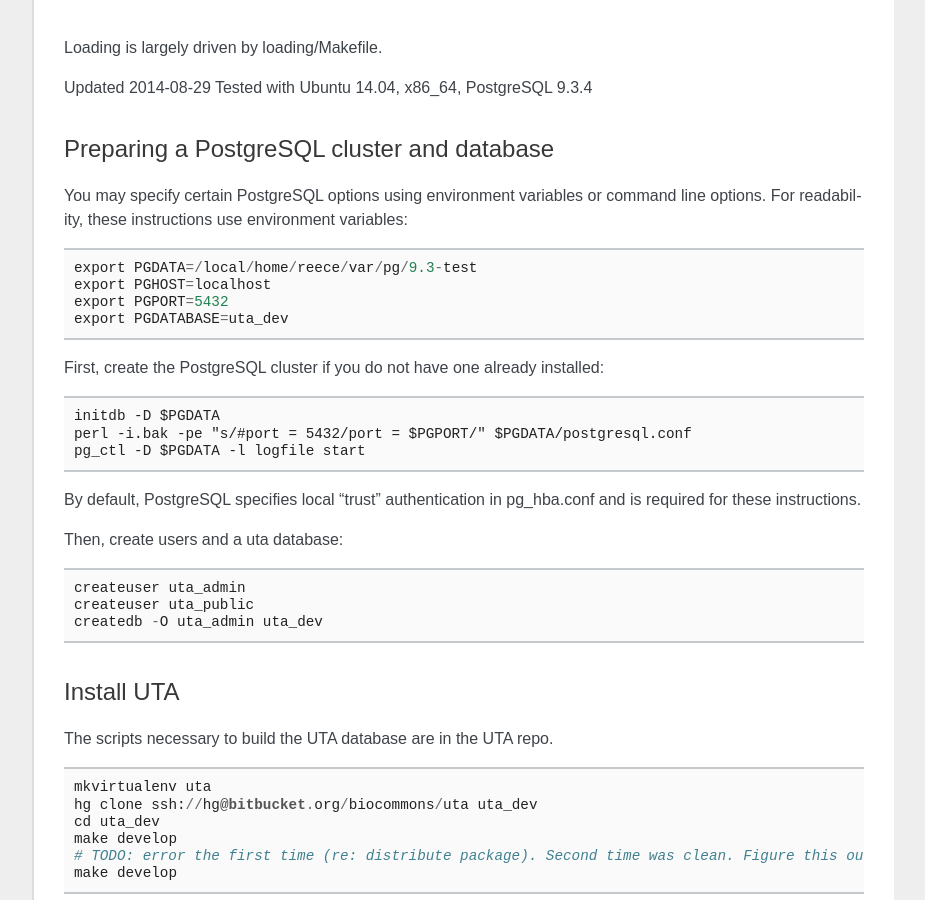
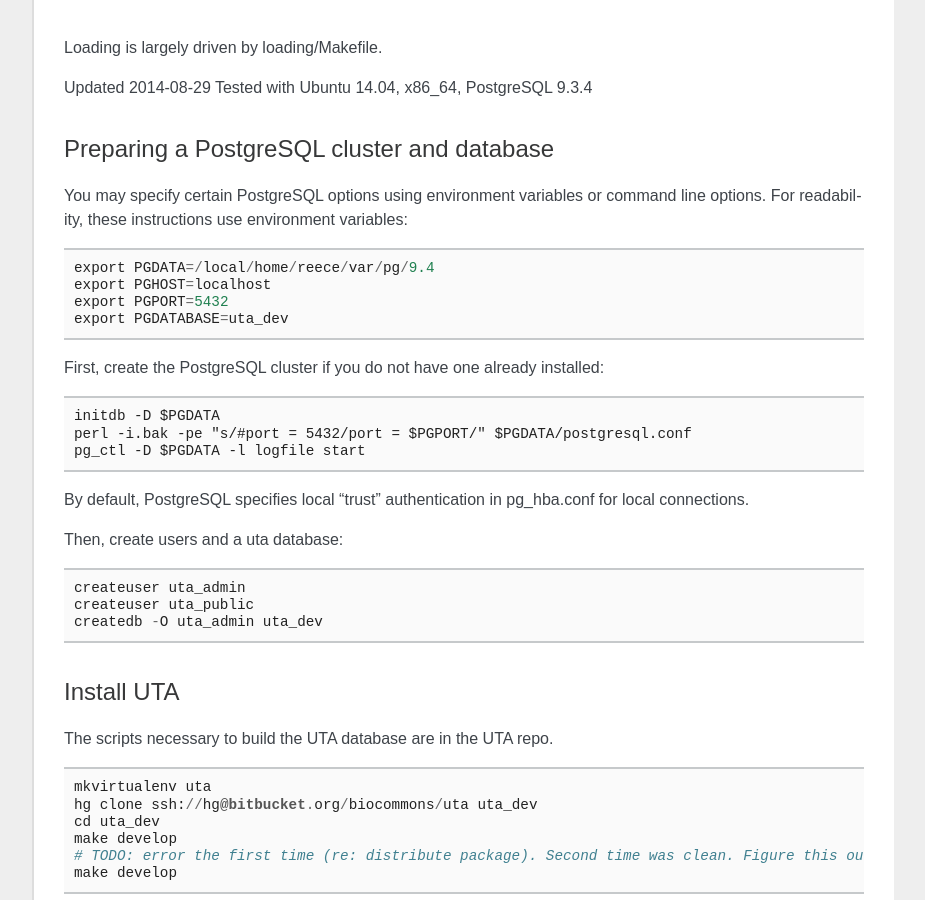
Before and after one commit to biocommons/uta, a Sphinx documentation site: the page built from doc/source/db_loading.rst, in a window 1280 px wide and 900 px high, scrolled down 1045 px. Shown: the whole window, without its empty margins (198-1123 px from the left). Built offline with Sphinx 7.4.7, drawn with Linux system fonts in a browser that asks for light colours; formulas are drawn with MathJax 3; pages that are not in the unit, such as notebooks, are missing from menus; the version number could not be read and is left out; some of the changed text lies outside the part shown.

Commit message:
minor doc updates

```diff
--- a/doc/source/db_loading.rst
+++ b/doc/source/db_loading.rst
@@ -39,7 +39,7 @@ environment variables:
 
 ::
 
-    export PGDATA=/local/home/reece/var/pg/9.3-test
+    export PGDATA=/local/home/reece/var/pg/9.4
     export PGHOST=localhost
     export PGPORT=5432
     export PGDATABASE=uta_dev
@@ -53,7 +53,7 @@ installed::
     pg_ctl -D $PGDATA -l logfile start
 
 By default, PostgreSQL specifies local "trust" authentication in
-pg_hba.conf and is required for these instructions.
+pg_hba.conf for local connections.
 
 Then, create users and a uta database::
 
```
Also changed, not shown: other parts of doc/source/db_loading.rst (+3 -4 lines), 2 other files.
